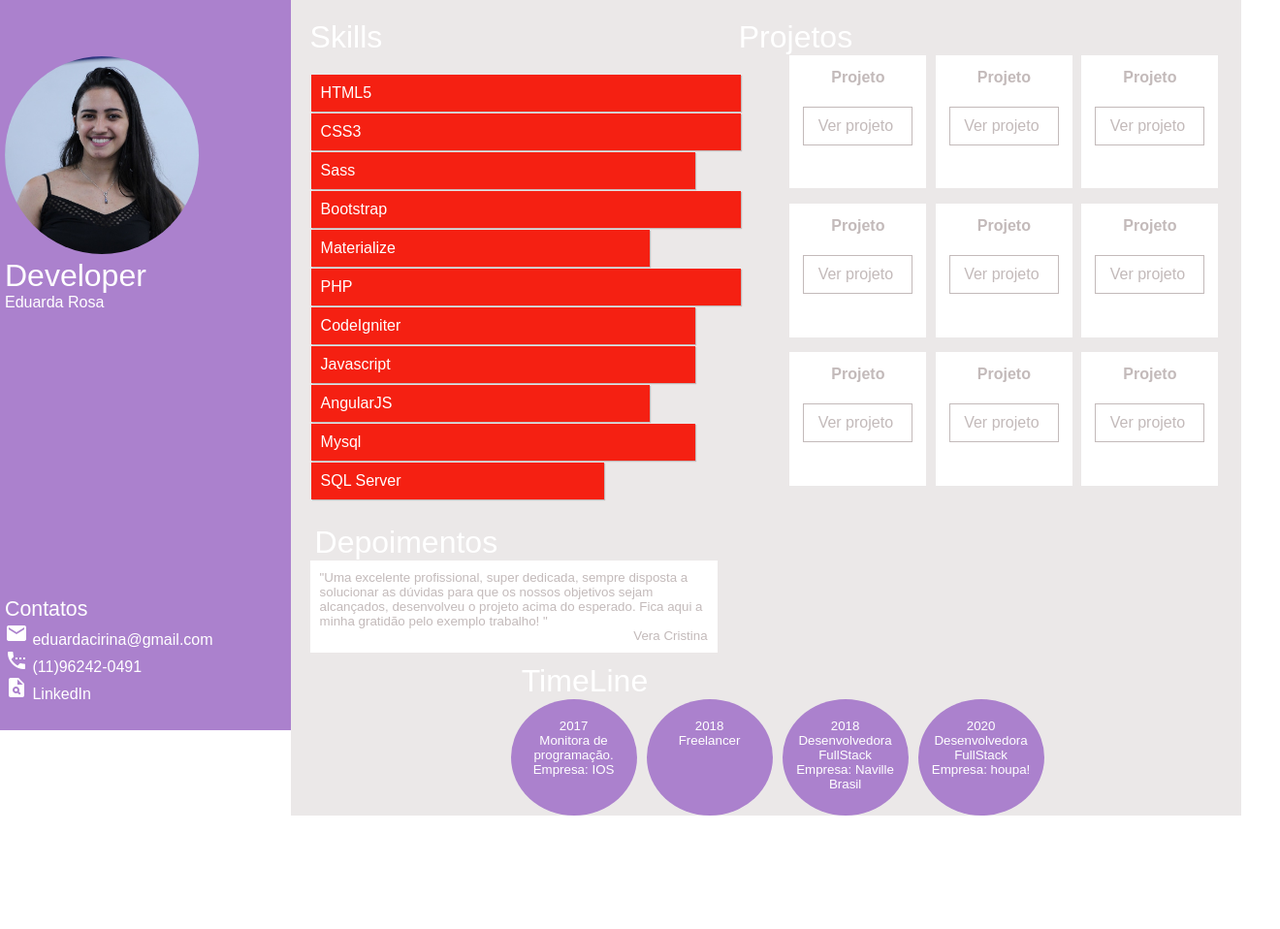
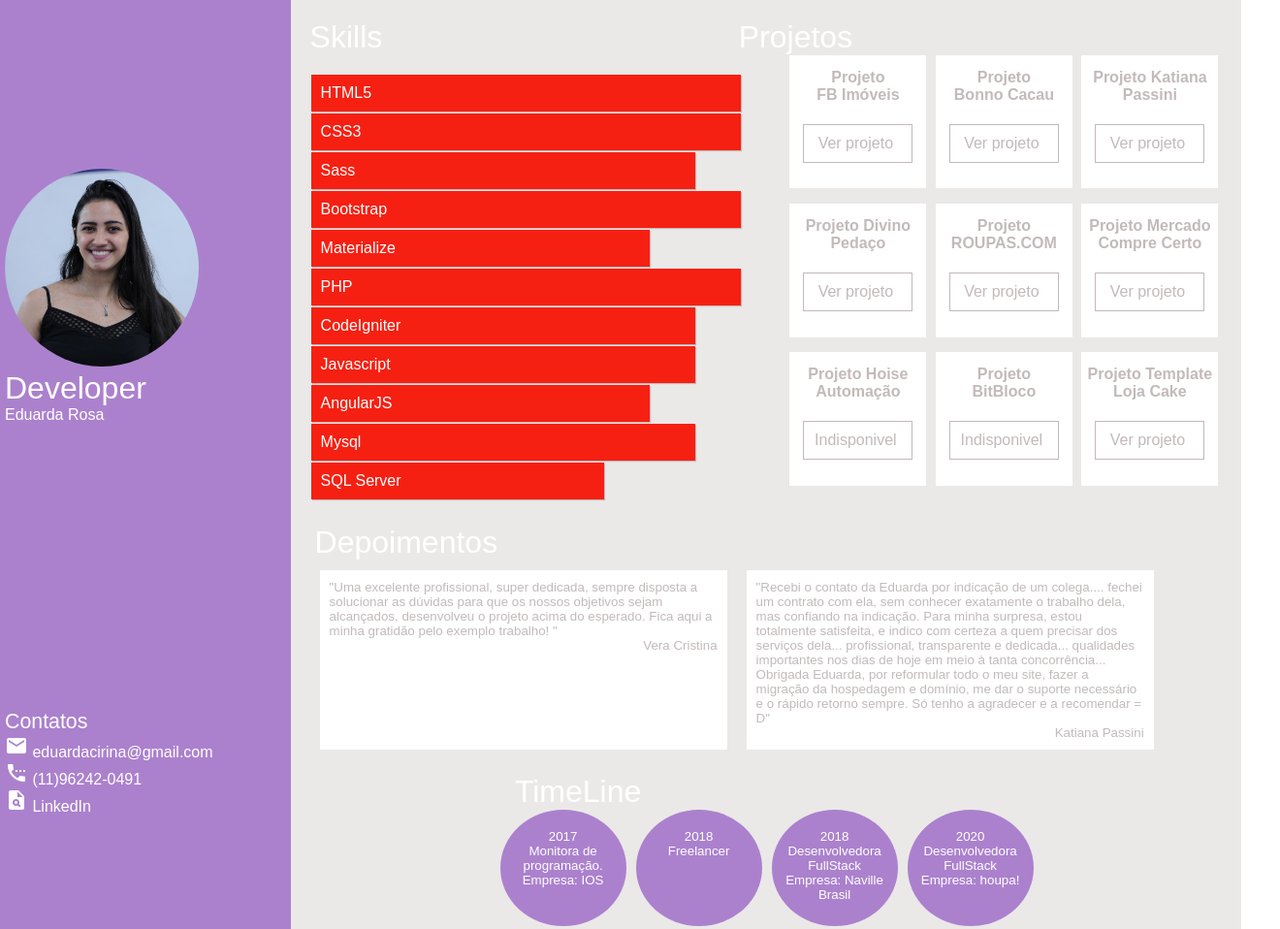
Before and after one commit to eduardaarosaa/new-portfolio, a plain HTML site: page index.html in a window 1280 px wide. Shown: the top 958 px of the page at 97% size, 1320 px wide, since content can reach past the window. Before the commit the page ends 841 px from the top, so only its background shows below. Drawn offline with nearby package versions, Linux system fonts and the light colour scheme; a web font is replaced by a local one.

Commit message:
Projeto Pronto

```diff
--- a/index.html
+++ b/index.html
@@ -83,44 +83,44 @@
 
                         <div class="style-card">
                             <div class="card">
-                               <p class="card-text">Projeto</p>
-                               <a href="#"><div class="style-ver">Ver projeto</div></a>
+                               <p class="card-text">Projeto <br> FB Imóveis</p>
+                               <a href="https://fbimoveis.online/public/"><div class="style-ver">Ver projeto</div></a>
                             </div>
                             <div class="card">
-                                <p class="card-text">Projeto</p>
-                                <a href="#"><div class="style-ver">Ver projeto</div></a>
+                                <p class="card-text">Projeto <br> Bonno Cacau</p>
+                                <a href="https://eduardaarosaa.github.io/bonnocacau/"><div class="style-ver">Ver projeto</div></a>
                             </div>
                             <div class="card">
-                                <p class="card-text">Projeto</p>
-                                <a href="#"><div class="style-ver">Ver projeto</div></a>
+                                <p class="card-text">Projeto Katiana Passini</p>
+                                <a href="http://passini.adv.br/"><div class="style-ver">Ver projeto</div></a>
                             </div>
                         </div>
                        <div class="style-card">
                             <div class="card">
-                                <p class="card-text">Projeto</p>
-                                <a href="#"><div class="style-ver">Ver projeto</div></a>
+                                <p class="card-text">Projeto Divino <br> Pedaço</p>
+                                <a href="https://eduardaarosaa.github.io/divino_pedaco/"><div class="style-ver">Ver projeto</div></a>
                             </div>
                             <div class="card">
-                                <p class="card-text">Projeto</p>
-                                <a href="#"><div class="style-ver">Ver projeto</div></a>
+                                <p class="card-text">Projeto <br> ROUPAS.COM</p>
+                                <a href="https://eduardaarosaa.github.io/FlexBoxRoupas/"><div class="style-ver">Ver projeto</div></a>
                             </div>
                             <div class="card">
-                                <p class="card-text">Projeto</p>
-                                <a href="#"><div class="style-ver">Ver projeto</div></a>
+                                <p class="card-text">Projeto Mercado <br>Compre Certo</p>
+                                <a href="https://eduardaarosaa.github.io/MercadoCompreCerto/index.html"><div class="style-ver">Ver projeto</div></a>
                             </div>
                        </div>
                        <div class="style-card">
                             <div class="card">
-                                <p class="card-text">Projeto</p>
-                                <a href="#"><div class="style-ver">Ver projeto</div></a>
+                                <p class="card-text">Projeto Hoise <br> Automação</p>
+                                <a href="#"><div class="style-ver">Indisponivel</div></a>
                             </div>
                             <div class="card">
-                                <p class="card-text">Projeto</p>
-                                <a href="#"><div class="style-ver">Ver projeto</div></a>
+                                <p class="card-text">Projeto <br> BitBloco</p>
+                                <a href="#"><div class="style-ver">Indisponivel</div></a>
                             </div>
                             <div class="card">
-                                <p class="card-text">Projeto</p>
-                                <a href="#"><div class="style-ver">Ver projeto</div></a>
+                                <p class="card-text">Projeto Template <br> Loja Cake</p>
+                                <a href="https://eduardaarosaa.github.io/LojaCake/"><div class="style-ver">Ver projeto</div></a>
                             </div>
                        </div>
 
@@ -130,6 +130,7 @@
                 <div class="secondy-row">
                     <div class="depoimentos">
                         <p class="title">Depoimentos</p>
+                        <div class="cards">
                         <div class="card-depoimento">
                             <p>
                                 "Uma excelente profissional, super dedicada,
@@ -141,7 +142,22 @@
                             </p>
                             <p class="assinatura">Vera Cristina</p>
                         </div>
+                        <div class="card-depoimento">
+                            <p>
+                                "Recebi o contato da Eduarda por indicação de um colega.... fechei um contrato com ela, sem conhecer exatamente o trabalho dela, mas confiando na indicação.
+
+                                Para minha surpresa, estou totalmente satisfeita, e indico com certeza a quem precisar dos serviços dela... profissional, transparente e dedicada... qualidades importantes nos dias de hoje em meio à tanta concorrência...
+
+                                Obrigada Eduarda, por reformular todo o meu site, fazer a migração da hospedagem e domínio, me dar o suporte necessário
+                                e o rápido retorno sempre. Só tenho a agradecer e a recomendar = D"
+                            </p>
+                            <p class="assinatura">Katiana Passini</p>
                         </div>
+                    </div>
+                   </div>
+                </div>
+
+                <div class="three-row">
                     <div class="timeline">
                         <p class="title">TimeLine</p>
                          <div class="line">
--- a/sass/style.scss
+++ b/sass/style.scss
@@ -19,7 +19,7 @@
 }
 .coluna-lateral{
   width: 300px;
-  height: 753px;
+  height: auto;
   background-color: $color-padrao;
   @include display-padrao;
   justify-content: center;
@@ -168,6 +168,7 @@ a .style-ver{
 
 .timeline{
   margin-left: 22%;
+  margin-bottom: 3%;
 
 }
 .secondy-row{
@@ -201,6 +202,7 @@ a .style-ver{
   color: $color-gray;
   width: 400px;
   padding: 10px;
+  margin: 10px;
 
 }
 .assinatura{
@@ -212,3 +214,7 @@ a .style-ver{
   margin-top: -50px;
 
 }
+.cards{
+  display: flex;
+  width: 1000px;
+}
```
Also changed, not shown: style/style.css. Lines whose indentation alone changed are shown as unchanged.
